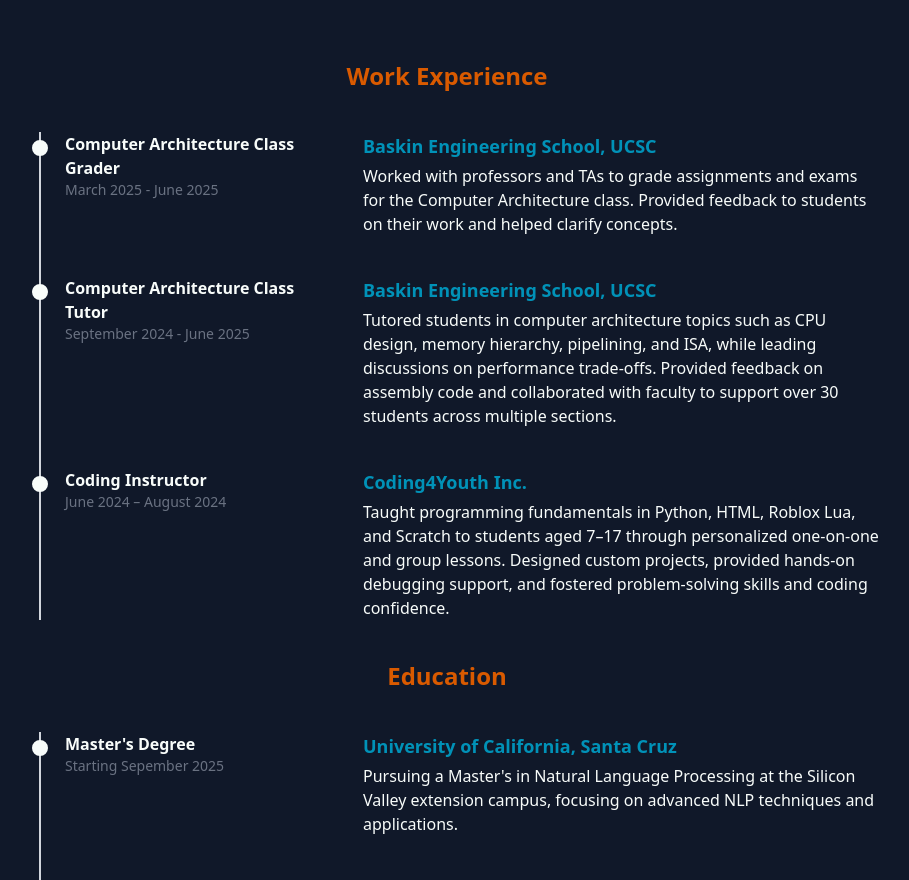
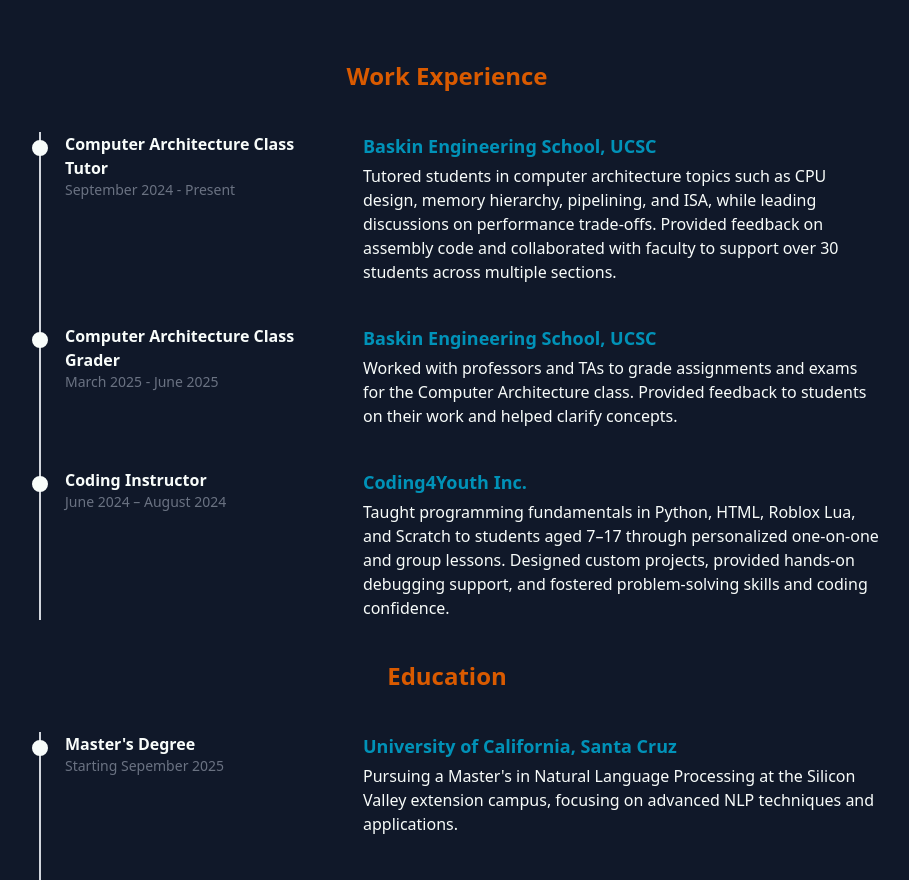
Before and after one commit to Navodit1603/NavoditPortfolio, a React (Vite) app: page / in a window 1280 px wide. Shown: the part 2760-3640 px from the top of the page, without its empty margins (193-1102 px from the left). Built offline with nearby package versions, Linux system fonts and the light colour scheme.

Commit message:
update work experience

```diff
--- a/src/components/Resume.tsx
+++ b/src/components/Resume.tsx
@@ -1,19 +1,19 @@
 import Timeline from "./Timeline";
 
 const workExperience = [
+    {
+        role: "Computer Architecture Class Tutor",
+        date: "September 2024 - Present",
+        company: "Baskin Engineering School, UCSC",
+        description:
+            "Tutored students in computer architecture topics such as CPU design, memory hierarchy, pipelining, and ISA, while leading discussions on performance trade-offs. Provided feedback on assembly code and collaborated with faculty to support over 30 students across multiple sections.",
+    },
     {
         role: "Computer Architecture Class Grader",
         date: "March 2025 - June 2025",
         company: "Baskin Engineering School, UCSC",
         description:
             "Worked with professors and TAs to grade assignments and exams for the Computer Architecture class. Provided feedback to students on their work and helped clarify concepts.",
-    },
-    {
-        role: "Computer Architecture Class Tutor",
-        date: "September 2024 - June 2025",
-        company: "Baskin Engineering School, UCSC",
-        description:
-            "Tutored students in computer architecture topics such as CPU design, memory hierarchy, pipelining, and ISA, while leading discussions on performance trade-offs. Provided feedback on assembly code and collaborated with faculty to support over 30 students across multiple sections.",
     },
     {
         role: "Coding Instructor",
```
